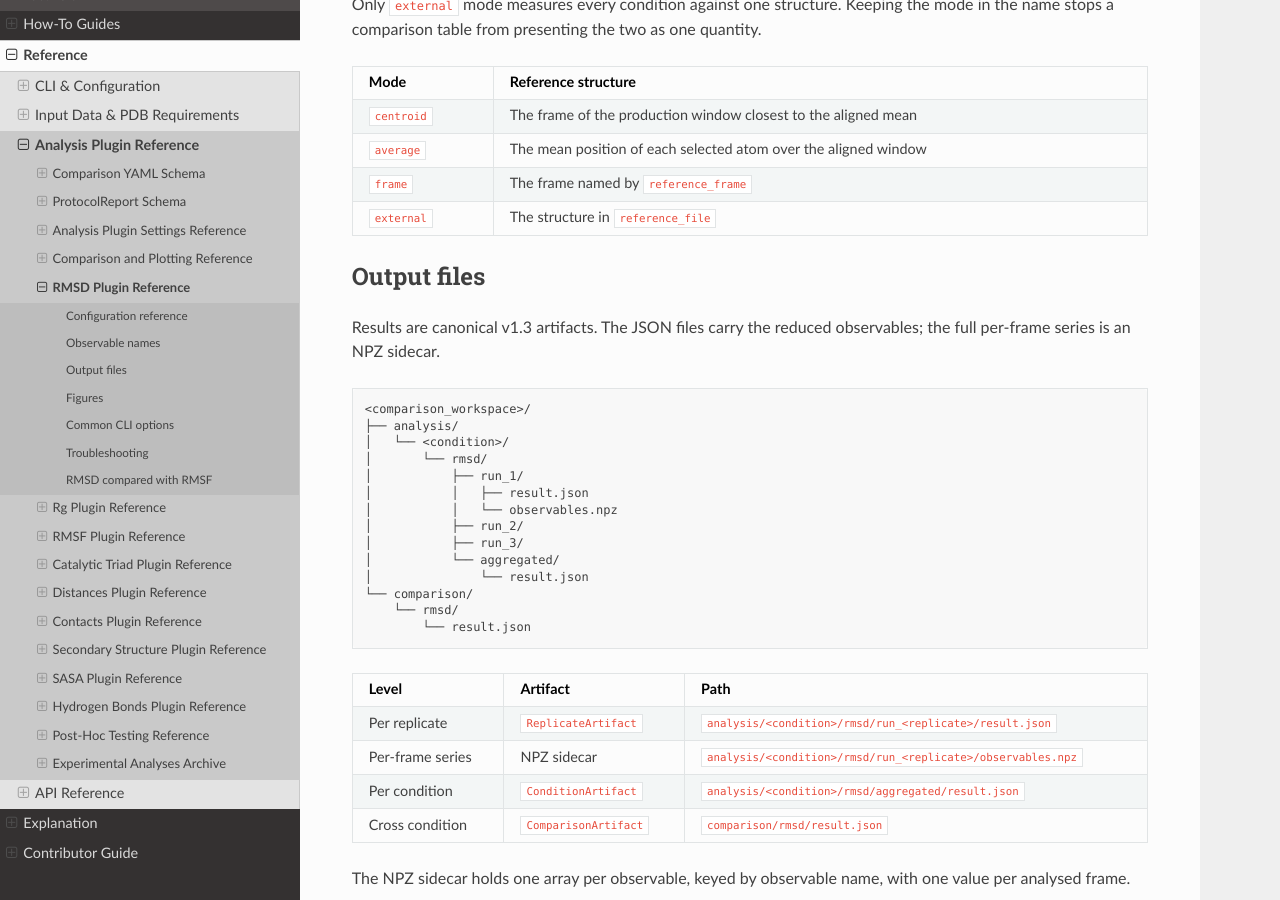
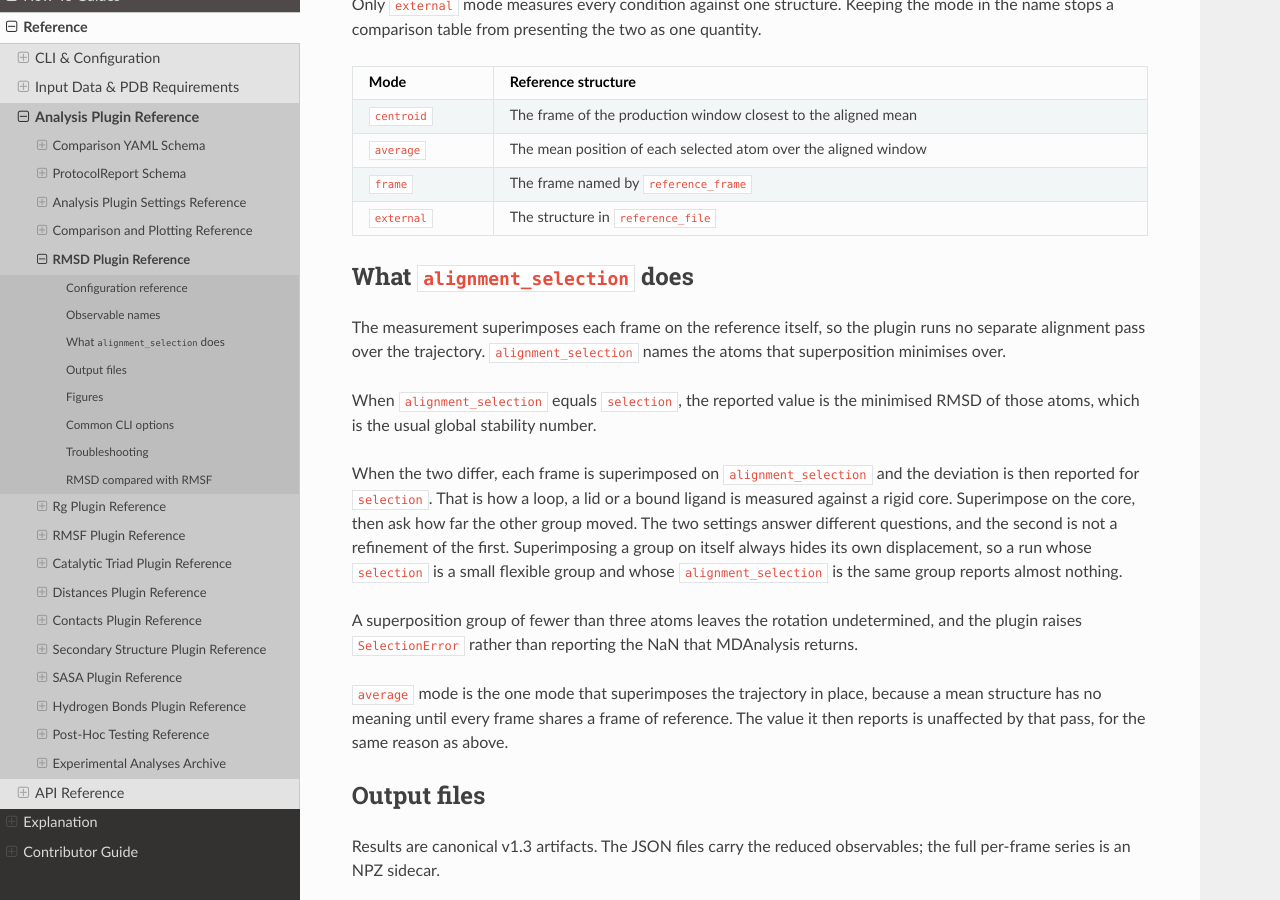
Before and after one commit to joelaforet/polyzymd, a Sphinx documentation site: the page built from docs/source/reference/analysis_rmsd_reference.md, in a window 1280 px wide and 900 px high, scrolled down 1516 px. Built offline with Sphinx 7.4.7 and the Read the Docs theme 3.1.0, drawn with Linux system fonts in a browser that asks for light colours; some of the changed text lies outside the part shown.

Commit message:
docs(analyses): document rmsd superposition, drop stale convergence
The reference page now says what alignment_selection does, which is the setting
the port gave an effect for the first time, and corrects the CLI table and the
plot flag, which belongs to compare run-all rather than compare run.

Three pages still referred to the deleted convergence module. The shared API
page autodocumented it, the contributor API map imported it in an example that
would now raise ImportError, and the front page advertised automated
convergence detection as a feature of the RMSD workflow.

```diff
--- a/docs/source/contributor_guide/analysis_plugins/advanced_package.md
+++ b/docs/source/contributor_guide/analysis_plugins/advanced_package.md
@@ -38,8 +38,9 @@ change.
 
 Built-in plugins such as `rmsf`, `distances`, `contacts`, `sasa`, `rg`,
 `hydrogen_bonds`, `secondary_structure`, and `catalytic_triad` show real package
-shapes. `rmsd` is not one of them any more: it is written against the
-observable contract and is a single module. Their private helper modules are useful examples of organization:
+shapes. `rmsd` is no longer one of them, because it is written against the
+observable contract and is a single module. Their private helper modules are
+useful examples of organization:
 
 - `_mda.py` for trajectory-native job and collector helpers;
 - `_plotters.py` for artifact-only plotting helpers;
--- a/docs/source/index.rst
+++ b/docs/source/index.rst
@@ -29,8 +29,7 @@ Use this site by *need*:
 
    Stable analysis workflows for the `v1.3.0` release are RMSD, Rg, RMSF,
    contacts, distances, catalytic triad, secondary structure, SASA, and
-   hydrogen bonds. RMSD analysis now includes automated convergence detection
-   diagnostics.
+   hydrogen bonds.
 
 Choose Your Path
 ----------------
--- a/docs/source/reference/analysis_rmsd_reference.md
+++ b/docs/source/reference/analysis_rmsd_reference.md
@@ -22,7 +22,7 @@ All fields of `RMSDRunSettings`:
 |-------|------|---------|-------------|
 | `label` | `str` | *required* | Run label, unique within the file |
 | `selection` | `str` | `"protein and name CA"` | MDAnalysis selection whose deviation is measured |
-| `alignment_selection` | `str` | `"protein and name CA"` | MDAnalysis selection used to superimpose the trajectory |
+| `alignment_selection` | `str` | `"protein and name CA"` | MDAnalysis selection that superposition minimises over; see below when it differs from `selection` |
 | `reference_mode` | `str` | `"centroid"` | `centroid`, `average`, `frame`, or `external` |
 | `reference_frame` | `int` | `0` | 0-indexed frame used when `reference_mode: frame` |
 | `reference_file` | `str \| None` | `null` | External PDB used when `reference_mode: external` |
@@ -64,6 +64,32 @@ quantity.
 | `average` | The mean position of each selected atom over the aligned window |
 | `frame` | The frame named by `reference_frame` |
 | `external` | The structure in `reference_file` |
+
+## What `alignment_selection` does
+
+The measurement superimposes each frame on the reference itself, so the plugin
+runs no separate alignment pass over the trajectory. `alignment_selection`
+names the atoms that superposition minimises over.
+
+When `alignment_selection` equals `selection`, the reported value is the
+minimised RMSD of those atoms, which is the usual global stability number.
+
+When the two differ, each frame is superimposed on `alignment_selection` and
+the deviation is then reported for `selection`. That is how a loop, a lid or a
+bound ligand is measured against a rigid core. Superimpose on the core, then
+ask how far the other group moved. The two settings answer different questions,
+and the second is not a refinement of the first. Superimposing a group on itself always
+hides its own displacement, so a run whose `selection` is a small flexible
+group and whose `alignment_selection` is the same group reports almost nothing.
+
+A superposition group of fewer than three atoms leaves the rotation
+undetermined, and the plugin raises `SelectionError` rather than reporting the
+NaN that MDAnalysis returns.
+
+`average` mode is the one mode that superimposes the trajectory in place,
+because a mean structure has no meaning until every frame shares a frame of
+reference. The value it then reports is unaffected by that pass, for the same
+reason as above.
 
 ## Output files
 
@@ -159,17 +185,19 @@ plugin, so there are no rmsd-specific plot settings any more. A
 `mean_of_timeseries` observable gives a comparison bar chart with the replicate
 points overlaid and a per-replicate time series panel, both footnoted with the
 interval, the replicate count and the production window. Until the generic
-figures land, `polyzymd compare run rmsd --plot` writes no figure; the per-frame
-series in the NPZ sidecar is the input for a plot of your own.
+figures land, `polyzymd compare run-all --plot` writes no figure for rmsd; the
+per-frame series in the NPZ sidecar is the input for a plot of your own. A
+`plot_settings.rmsd` block in an existing comparison file still loads and warns
+that it does nothing.
 
 ## Common CLI options
 
 | Option | Default | Description |
 |--------|---------|-------------|
 | `-f, --file` | `comparison.yaml` | Path to comparison configuration |
-| `--eq-time` | `0ns` | Equilibration time to skip |
+| `--eq-time` | none, falls back to `defaults.equilibration_time` in the file | Override the equilibration time to skip |
 | `--recompute` | off | Ignore cached results and recompute |
-| `--format` | `table` | Output format (`table` or `json`) |
+| `--format` | `table` | Output format (`table`, `markdown`, `json` or `agent`) |
 | `-o, --output` | (none) | Save formatted output to file |
 | `-q, --quiet` | off | Suppress INFO messages |
 | `--debug` | off | Enable DEBUG logging |
@@ -183,11 +211,13 @@ numbering in the PDB against MDAnalysis, verify atom names, and rerun with
 `polyzymd --debug compare run rmsd -f comparison.yaml` for the full context.
 An empty selection raises `SelectionError`; it never yields an RMSD of zero.
 
-### "reference_mode='external' needs reference_file to name an existing PDB file"
+### "reference_file ... does not exist on this machine"
 
 External mode was requested without a readable PDB. Give an absolute path, or a
-path relative to the working directory. The check runs when the settings are
-parsed, not part way through a trajectory.
+path relative to the working directory. A path that does not exist where the
+settings are parsed is a warning, because a comparison file often names a
+cluster path and is validated on a laptop; it becomes a `ReplicateError` on the
+machine that reads the trajectory.
 
 ### "selection ... matches N atoms in the trajectory but M in ..."
 
```
Also changed, not shown: CHANGELOG.md (+10 -1 lines), docs/source/api/analyses_shared.md (+2 -9 lines), docs/source/contributor_guide/analysis_plugins/api_map.md (+2 -2 lines), docs/source/how_to/analysis_rmsd_quickstart.md (+7 -2 lines), 1 other file.
